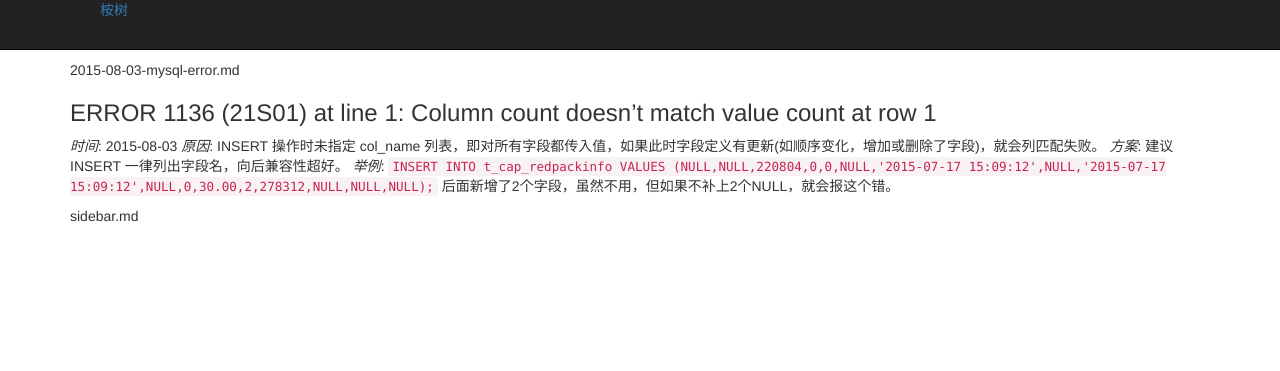
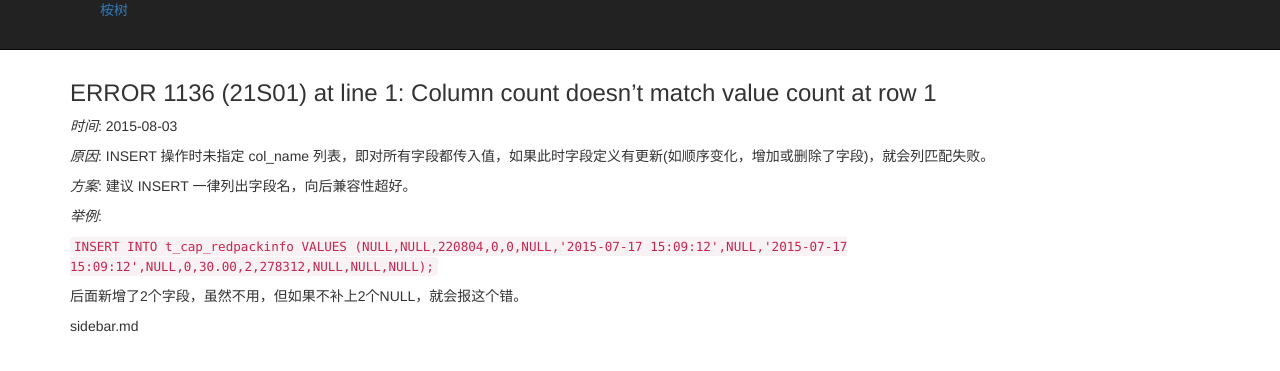
Before and after one commit to wangwenming/wangwenming.github.io, a Jekyll site: the page built from mysql/_posts/2015-08-03-mysql-error.md, in a window 1280 px wide. Shown: the top 371 px of the page. Built offline with Jekyll 4.4.1, drawn with Linux system fonts in a browser that asks for light colours.

Commit message:
New lines of 2015-08-03-mysql-error.md

```diff
--- a/mysql/_posts/2015-08-03-mysql-error.md
+++ b/mysql/_posts/2015-08-03-mysql-error.md
@@ -1,9 +1,13 @@
-2015-08-03-mysql-error.md
+### ERROR 1136 (21S01) at line 1: Column count doesn't match value count at row 1
 
-### ERROR 1136 (21S01) at line 1: Column count doesn't match value count at row 1
 *时间*: 2015-08-03
+
 *原因*: INSERT 操作时未指定 col_name 列表，即对所有字段都传入值，如果此时字段定义有更新(如顺序变化，增加或删除了字段)，就会列匹配失败。
+
 *方案*: 建议 INSERT 一律列出字段名，向后兼容性超好。
+
 *举例*:
+
 `INSERT INTO t_cap_redpackinfo VALUES (NULL,NULL,220804,0,0,NULL,'2015-07-17 15:09:12',NULL,'2015-07-17 15:09:12',NULL,0,30.00,2,278312,NULL,NULL,NULL);`
+
 后面新增了2个字段，虽然不用，但如果不补上2个NULL，就会报这个错。
```
